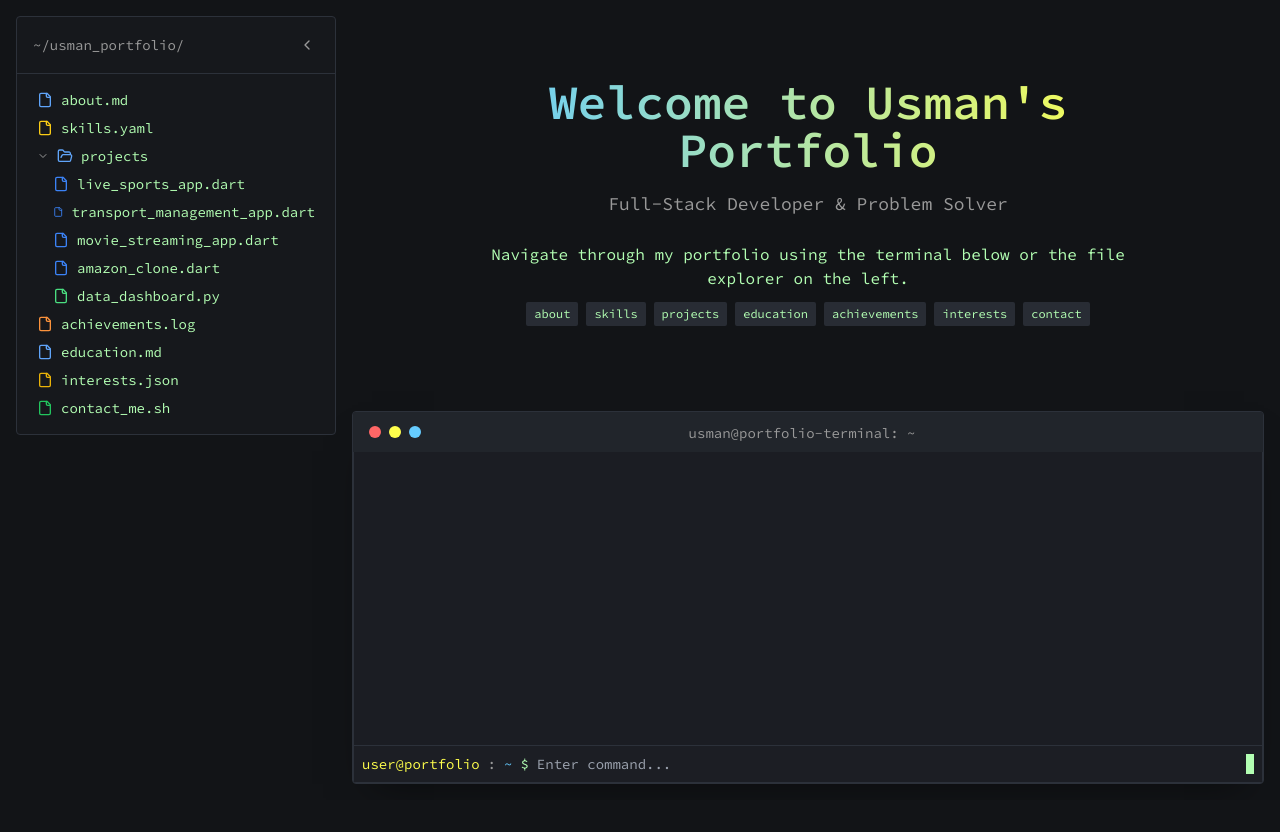
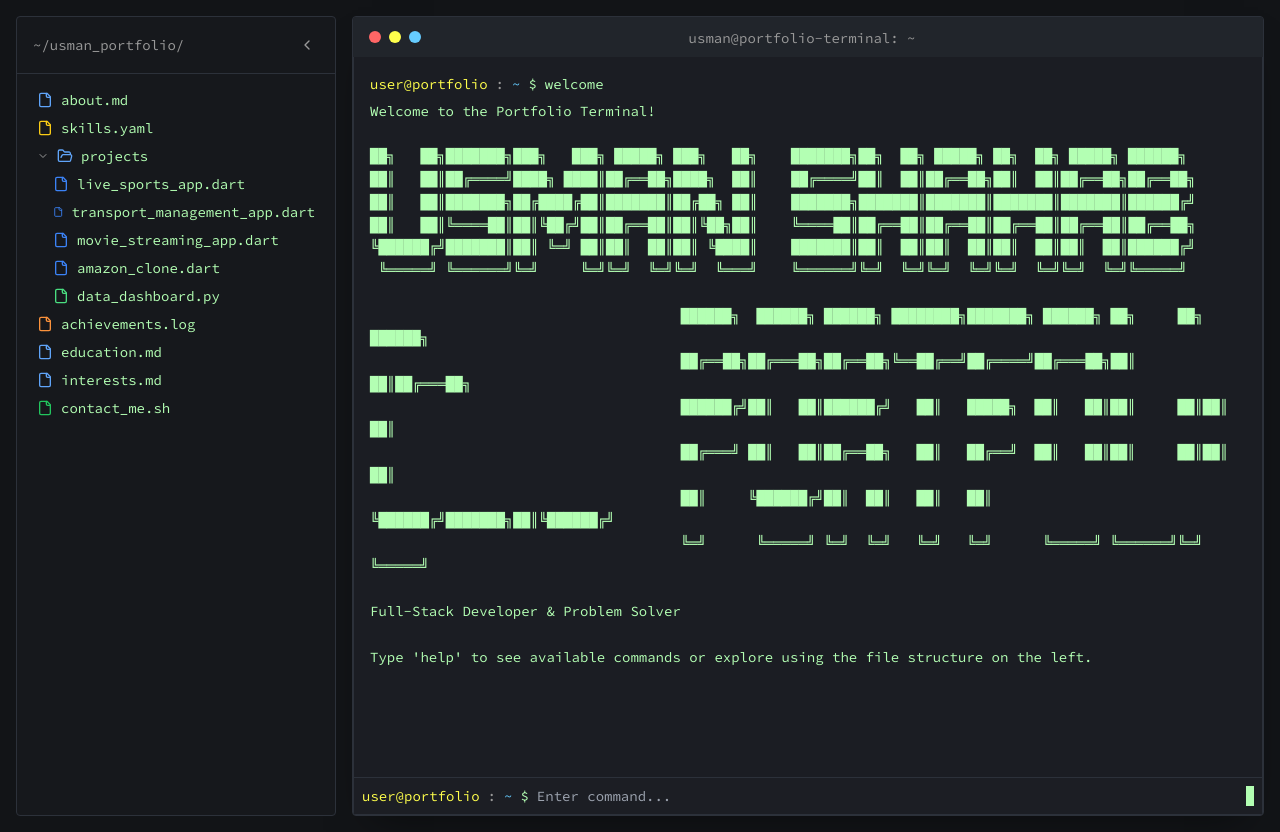
Before and after one commit to sunny11011/code-prompt-portfolio, a React (Vite) app: page / in a window 1280 px wide. Before the commit the page ends 800 px from the top, so only its background shows below. Built offline with nearby package versions, Linux system fonts and the light colour scheme.

Commit message:
Fix minor UI issues
- Set sidebar to full screen height.
- Display welcome screen within the terminal with custom "USMAN SHAHAB's PORTFOLIO" art.
- Make terminal window, input, and section tabs sticky.
- Change interests file extension to .md and style its output.

```diff
--- a/src/components/Sidebar.tsx
+++ b/src/components/Sidebar.tsx
@@ -34,7 +34,7 @@ const Sidebar: React.FC<SidebarProps> = ({ onFileClick, isCollapsed, onToggle })
       },
     { name: 'achievements.log', type: 'file', command: 'achievements', extension: 'log' },
     { name: 'education.md', type: 'file', command: 'education', extension: 'md' },
-    { name: 'interests.json', type: 'file', command: 'interests', extension: 'json' },
+    { name: 'interests.md', type: 'file', command: 'interests', extension: 'md' },
     { name: 'contact_me.sh', type: 'file', command: 'contact', extension: 'sh' }
   ];
 
@@ -113,7 +113,7 @@ const Sidebar: React.FC<SidebarProps> = ({ onFileClick, isCollapsed, onToggle })
   };
 
   return (
-    <div className={`bg-muted/20 border border-border rounded-lg transition-all duration-300 h-full overflow-y-auto ${
+    <div className={`bg-muted/20 border border-border rounded-lg transition-all duration-300 h-screen overflow-y-auto ${
       isCollapsed ? 'w-12' : 'w-80'
     }`}>
       <div className="p-4 border-b border-border">
--- a/src/pages/Index.tsx
+++ b/src/pages/Index.tsx
@@ -22,8 +22,8 @@ const Index = () => {
   const outputRef = useRef<HTMLDivElement>(null);
 
   useEffect(() => {
-    // Show welcome screen initially
-    setCurrentSection('welcome');
+    // Show welcome screen initially with ASCII art
+    handleCommand('welcome');
   }, []);
 
   useEffect(() => {
@@ -106,7 +106,7 @@ const Index = () => {
         break;
 
       case 'interests':
-        addOutputLine('Parsing personal interests...\n');
+        addOutputLine('Loading personal interests and hobbies...\n');
         setTimeout(() => {
           setCurrentSection('interests');
         }, 800);
@@ -141,7 +141,26 @@ Use these commands to navigate through my portfolio.
       case 'home':
       case 'welcome':
         setCurrentSection('welcome');
-        addOutputLine('Returning to welcome screen...\n');
+        addOutputLine(`Welcome to the Portfolio Terminal!
+
+██╗   ██╗███████╗███╗   ███╗ █████╗ ███╗   ██╗    ███████╗██╗  ██╗ █████╗ ██╗  ██╗ █████╗ ██████╗
+██║   ██║██╔════╝████╗ ████║██╔══██╗████╗  ██║    ██╔════╝██║  ██║██╔══██╗██║  ██║██╔══██╗██╔══██╗
+██║   ██║███████╗██╔████╔██║███████║██╔██╗ ██║    ███████╗███████║███████║███████║███████║██████╔╝
+██║   ██║╚════██║██║╚██╔╝██║██╔══██║██║╚██╗██║    ╚════██║██╔══██║██╔══██║██╔══██║██╔══██║██╔══██╗
+╚██████╔╝███████║██║ ╚═╝ ██║██║  ██║██║ ╚████║    ███████║██║  ██║██║  ██║██║  ██║██║  ██║██████╔╝
+ ╚═════╝ ╚══════╝╚═╝     ╚═╝╚═╝  ╚═╝╚═╝  ╚═══╝    ╚══════╝╚═╝  ╚═╝╚═╝  ╚═╝╚═╝  ╚═╝╚═╝  ╚═╝╚═════╝
+
+                                     ██████╗  ██████╗ ██████╗ ████████╗███████╗ ██████╗ ██╗     ██╗ ██████╗
+                                     ██╔══██╗██╔═══██╗██╔══██╗╚══██╔══╝██╔════╝██╔═══██╗██║     ██║██╔═══██╗
+                                     ██████╔╝██║   ██║██████╔╝   ██║   █████╗  ██║   ██║██║     ██║██║   ██║
+                                     ██╔═══╝ ██║   ██║██╔══██╗   ██║   ██╔══╝  ██║   ██║██║     ██║██║   ██║
+                                     ██║     ╚██████╔╝██║  ██║   ██║   ██║     ╚██████╔╝███████╗██║╚██████╔╝
+                                     ╚═╝      ╚═════╝ ╚═╝  ╚═╝   ╚═╝   ╚═╝      ╚═════╝ ╚══════╝╚═╝ ╚═════╝
+
+Full-Stack Developer & Problem Solver
+
+Type 'help' to see available commands or explore using the file structure on the left.
+`);
         break;
 
       case 'ls':
@@ -383,38 +402,9 @@ Type 'help' for available commands.`, 'error');
         </div>
 
         {/* Main Content - Terminal Only */}
-        <div className="flex-1 flex flex-col">
-          {/* Welcome Section - Only show when no active section */}
-          {currentSection === 'welcome' && (
-            <div className="flex-1 flex flex-col items-center justify-center text-center mb-6">
-              <div className="max-w-2xl mx-auto space-y-6">
-                <div className="space-y-4">
-                  <h1 className="text-3xl lg:text-5xl font-bold bg-gradient-to-r from-primary to-accent bg-clip-text text-transparent">
-                    Welcome to Usman's Portfolio
-                  </h1>
-                  <p className="text-lg text-muted-foreground">
-                    Full-Stack Developer & Problem Solver
-                  </p>
-                </div>
-
-                <div className="space-y-3">
-                  <p className="text-base text-foreground">
-                    Navigate through my portfolio using the terminal below or the file explorer on the left.
-                  </p>
-                  <div className="flex flex-wrap gap-2 justify-center">
-                    {['about', 'skills', 'projects', 'education', 'achievements', 'interests', 'contact'].map((cmd) => (
-                      <span key={cmd} className="px-2 py-1 bg-muted rounded-md font-mono text-xs">
-                        {cmd}
-                      </span>
-                    ))}
-                  </div>
-                </div>
-              </div>
-            </div>
-          )}
-
+        <div className="flex-1 flex flex-col h-screen">
           {/* Terminal */}
-          <div className="flex-1 flex flex-col terminal-window">
+          <div className="flex-1 flex flex-col terminal-window h-full">
             <TerminalHeader title="usman@portfolio-terminal: ~" />
             <div className="flex-1 bg-terminal-bg border-l border-r border-b border-border overflow-hidden flex flex-col">
               <div
```
